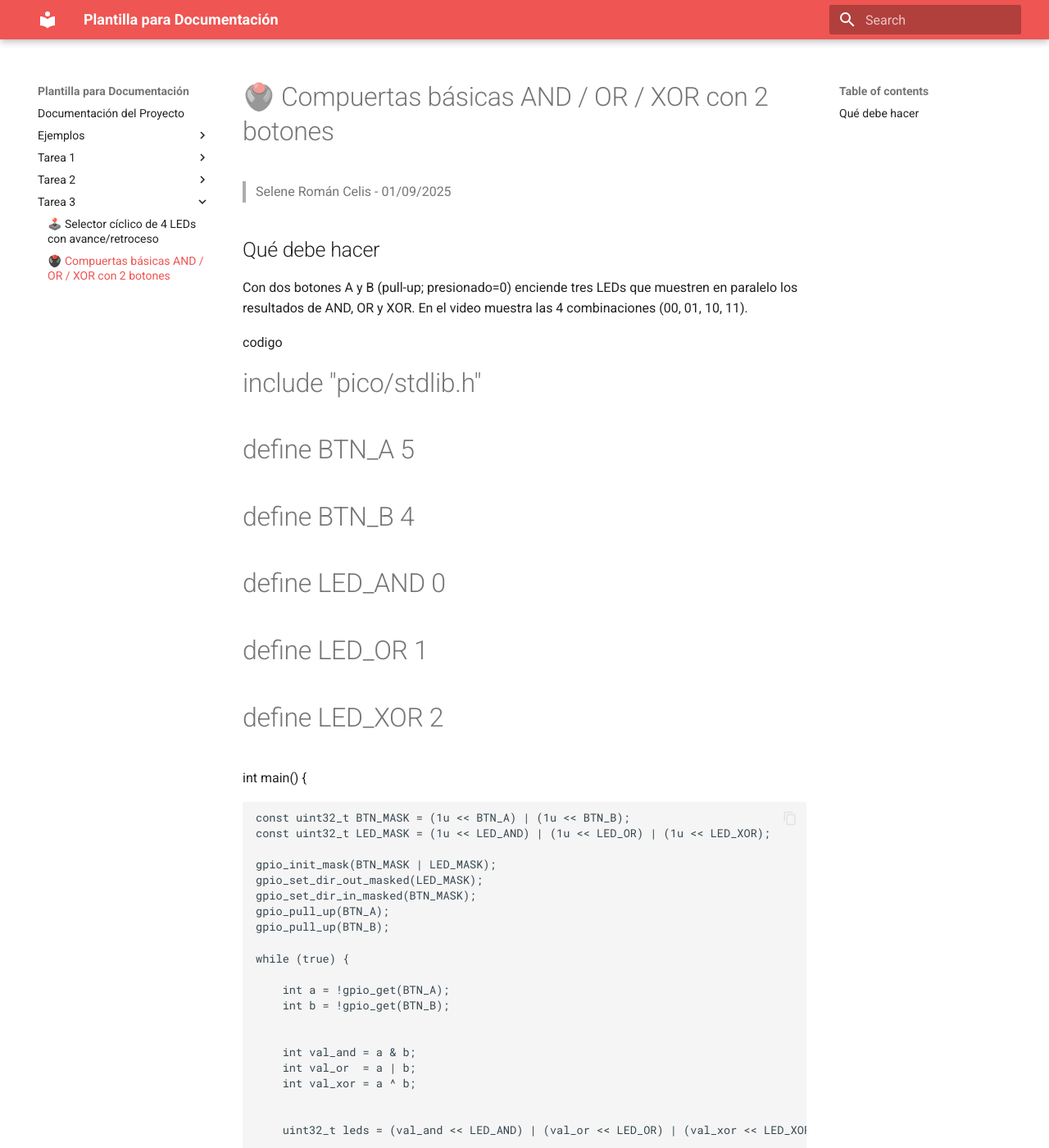
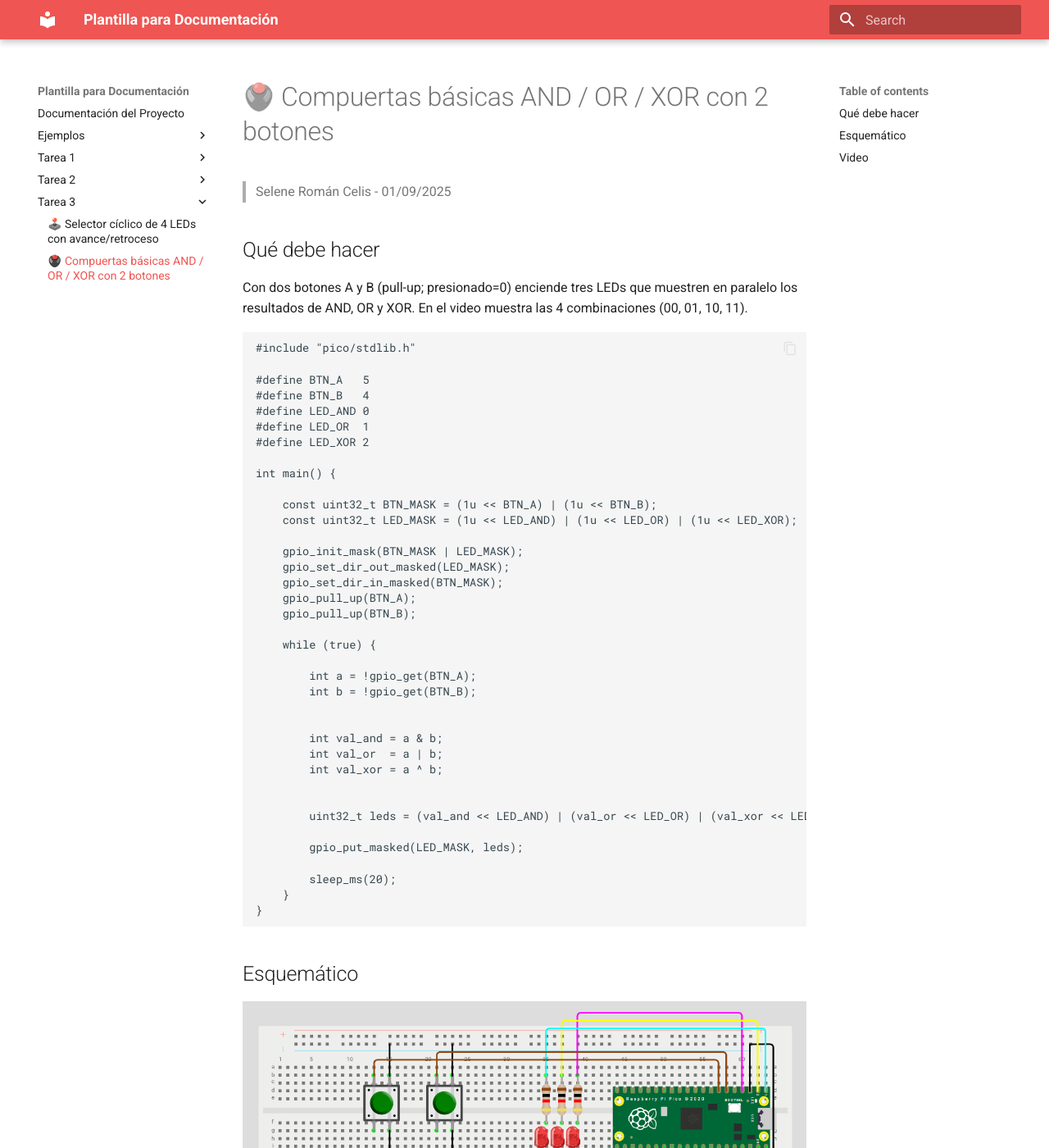
Before and after one commit to selene-ro/Selene_documentation, an MkDocs documentation site: the page built from docs/Tarea_3/compuertas.md, in a window 1280 px wide and 1400 px high. Shown: the whole window at 82% size. Built offline with MkDocs 1.6.1 and Material for MkDocs 9.7.7, drawn with Linux system fonts in a browser that asks for light colours; some of the changed text lies outside the part shown.

Commit message:
editar compuertas

````diff
--- a/docs/Tarea_3/compuertas.md
+++ b/docs/Tarea_3/compuertas.md
@@ -5,7 +5,7 @@
 ## Qué debe hacer
 Con dos botones A y B (pull-up; presionado=0) enciende tres LEDs que muestren en paralelo los resultados de AND, OR y XOR. En el video muestra las 4 combinaciones (00, 01, 10, 11).
 
- codigo
+```codigo
 #include "pico/stdlib.h"
 
 #define BTN_A   5
@@ -43,7 +43,7 @@ int main() {
         sleep_ms(20);
     }
 }
-
+```
 ## Esquemático
 ![Diagrama del sistema](images/esquema2.png)
 
````
